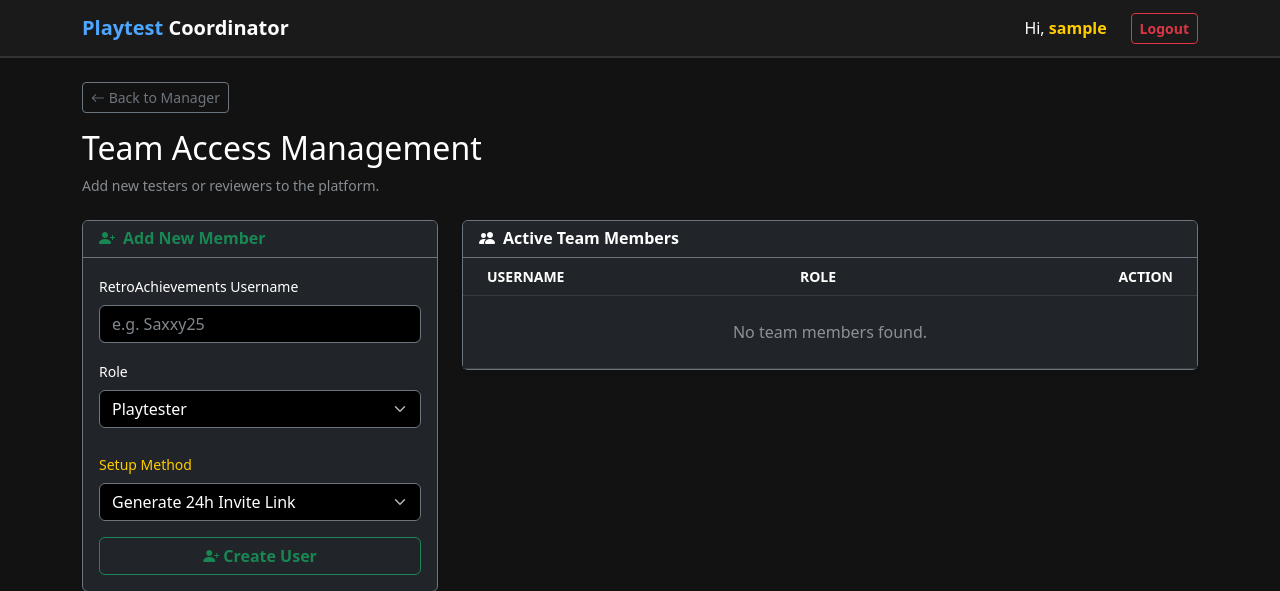
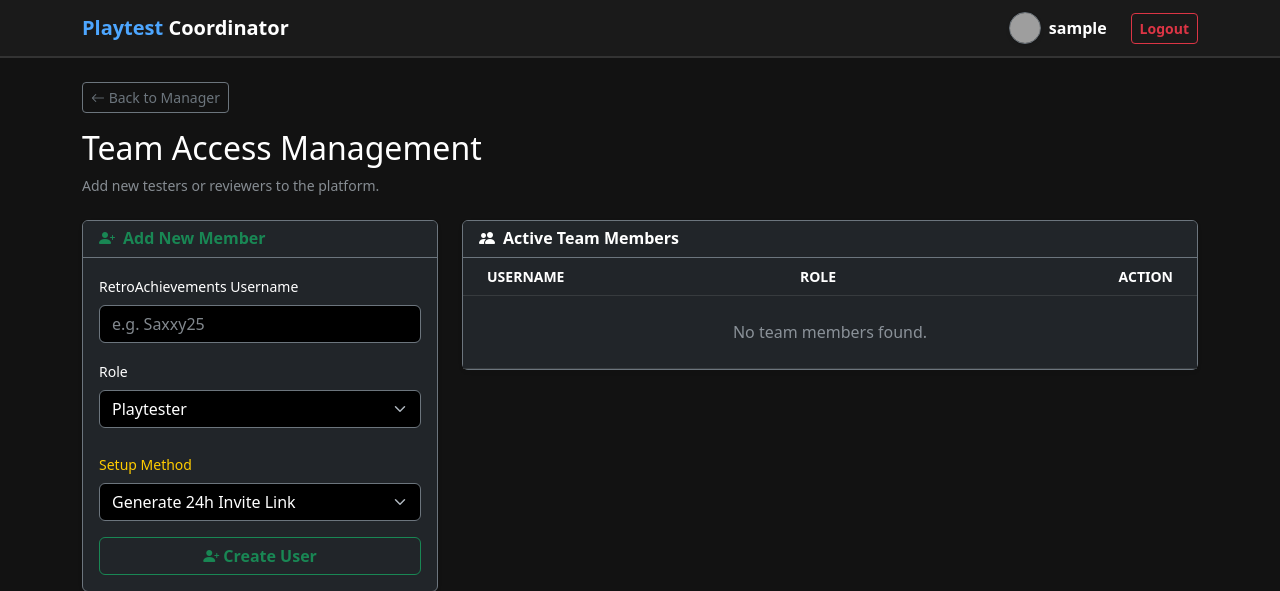
Before and after one commit to CarlosNatanael/playtest_manager, a Flask app: page /manager/team in a window 1280 px wide. Shown: the top 591 px of the page. Run offline with Flask 3, Linux system fonts and the light colour scheme; the visitor is signed in with stand-in values (Sample User, id 1); parts of the project's set-up code (start-up, migrations or seed data) failed here and were passed over; some libraries are stand-ins or nearby versions; grey boxes are pictures that could not be loaded.

Commit message:
feat: adicionado recurso de icone de perfil
utilizando API ele busca o perfil e usa a foto no sistema

```diff
--- a/app/templates/base.html
+++ b/app/templates/base.html
@@ -31,9 +31,16 @@
                 <div class="collapse navbar-collapse">
                     <ul class="navbar-nav ms-auto align-items-center">
                         {% if session.get('username') %}
-                            <li class="nav-item me-3">
-                                <span class="nav-link text-white">Hi, <strong class="text-ra-gold">{{ session.get('username') }}</strong></span>
+                            <li class="nav-item d-flex align-items-center me-4">
+                                <img src="https://media.retroachievements.org/UserPic/{{ session.get('username') }}.png"
+                                     alt="{{ session.get('username') }}"
+                                     class="rounded-circle border border-secondary me-2 shadow-sm"
+                                     style="width: 32px; height: 32px; object-fit: cover;"
+                                     onerror="this.onerror=null; this.src='https://ui-avatars.com/api/?name={{ session.get('username') }}&background=212529&color=f8b400';">
+
+                                <span class="text-white fw-bold">{{ session.get('username') }}</span>
                             </li>
+
                             <li class="nav-item">
                                 <a href="{{ url_for('auth.logout') }}" class="btn btn-outline-danger btn-sm fw-bold">Logout</a>
                             </li>
--- a/app/templates/manager/team.html
+++ b/app/templates/manager/team.html
@@ -63,13 +63,19 @@
                     <tbody>
                         {% for user in users %}
                         <tr class="{{ 'opacity-50' if not user.is_active else '' }}">
-                            <td class="px-4 text-white fw-bold">
+                            <td class="px-4 text-white fw-bold d-flex align-items-center">
                                 {% if not user.is_active %}
-                                    <i class="bi bi-person-slash text-danger me-2"></i><span class="text-secondary text-decoration-line-through">{{ user.ra_username }}</span>
+                                    <i class="bi bi-person-slash text-danger me-2 fs-5"></i>
+                                    <span class="text-secondary text-decoration-line-through">{{ user.ra_username }}</span>
                                 {% elif user.ra_username.lower() == 'bot' %}
-                                    <i class="bi bi-robot text-info me-2"></i><span class="text-info">{{ user.ra_username }}</span>
+                                    <i class="bi bi-robot text-info me-2 fs-5"></i>
+                                    <span class="text-info">{{ user.ra_username }}</span>
                                 {% else %}
-                                    <i class="bi bi-person-circle text-secondary me-2"></i>{{ user.ra_username }}
+                                    <img src="https://media.retroachievements.org/UserPic/{{ user.ra_username }}.png"
+                                         class="rounded-circle border border-secondary me-2"
+                                         style="width: 28px; height: 28px; object-fit: cover;"
+                                         onerror="this.onerror=null; this.src='https://ui-avatars.com/api/?name={{ user.ra_username }}&background=212529&color=fff';">
+                                    {{ user.ra_username }}
                                 {% endif %}
                             </td>
                             <td>
```
